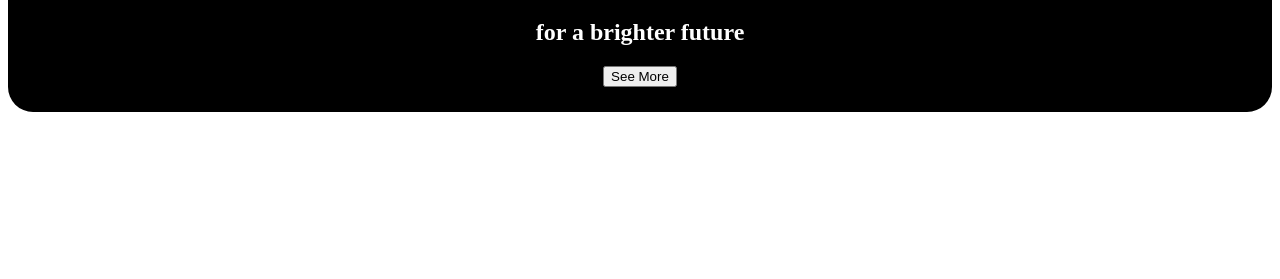
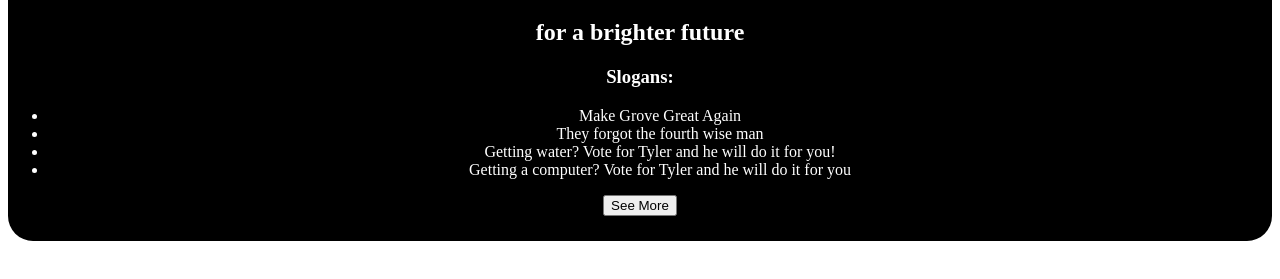
Before and after one commit to fightingox1/tyler-campaign-site, a plain HTML site: page index.html in a window 1280 px wide. Shown: the part 111-390 px from the top of the page. Drawn offline with Linux system fonts and the light colour scheme; a web font is replaced by a local one.

Commit message:
Added slogans

```diff
--- a/index.html
+++ b/index.html
@@ -11,6 +11,13 @@ Vote Tyler
 </h1><h2>
 for a brighter future
 </h2>
+  <h3>Slogans:</h3>
+  <ul>
+    <li>Make Grove Great Again</li>
+    <li>They forgot the fourth wise man</li>
+    <li>Getting water? Vote for Tyler and he will do it for you!</li>
+    <li>Getting a computer? Vote for Tyler and he will do it for you</li>
+  </ul>
   <button type="button" onclick="alert('More coming soon')">See More</button></div>
   </body>
 </html>
```
